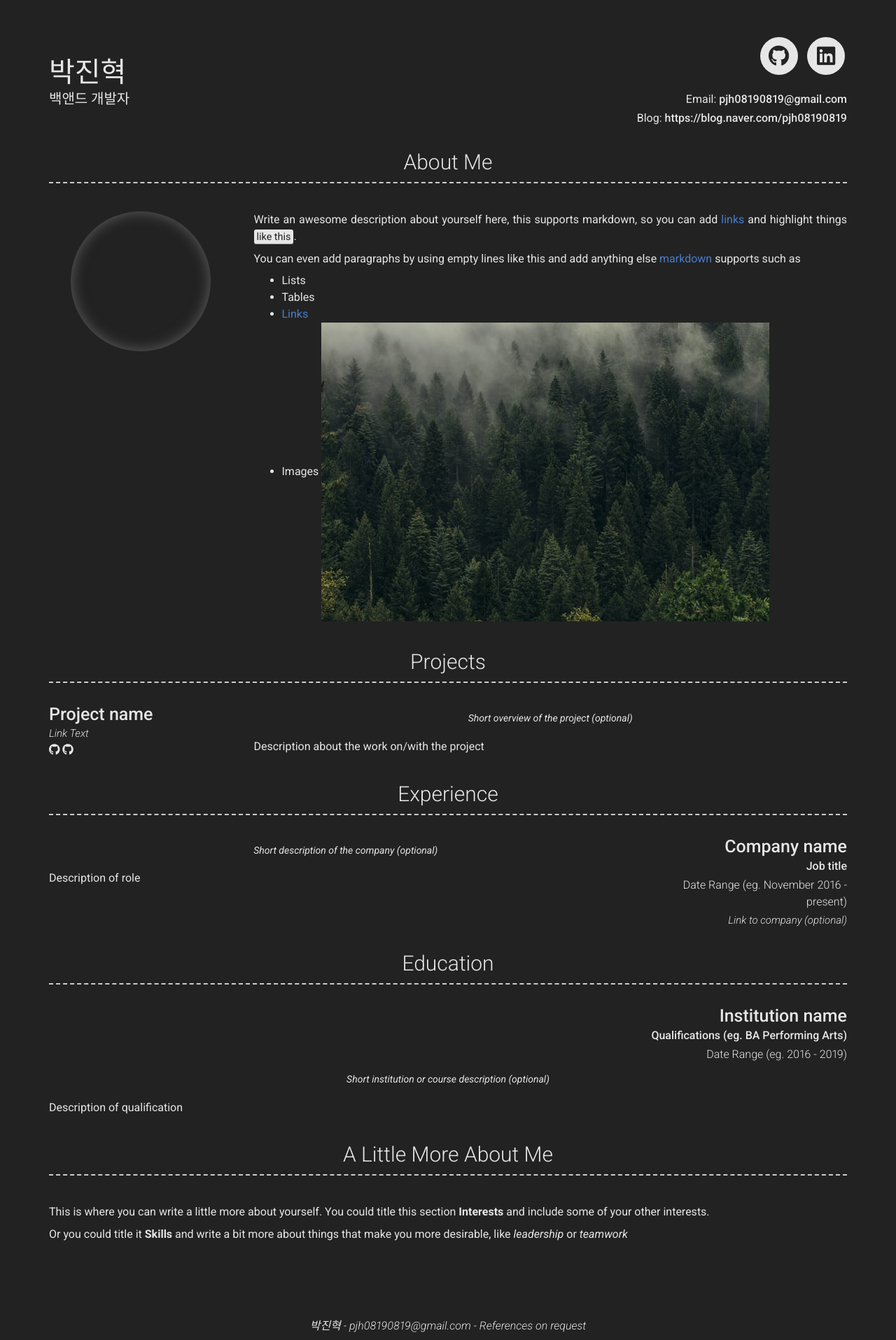
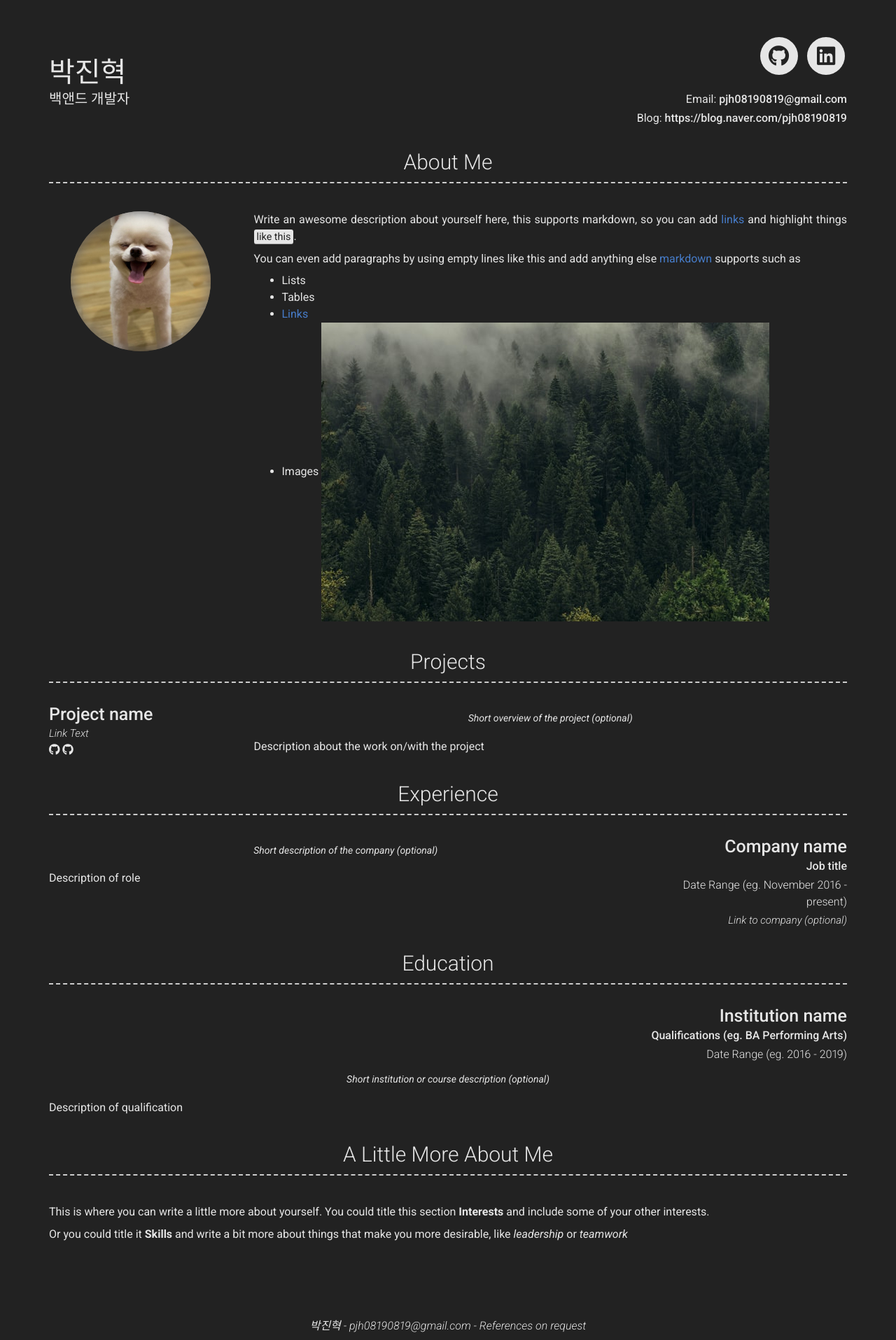
Before and after one commit to JinHyukParkk/JinHyukParkk.github.io, a Jekyll site: the page built from index.md, in a window 1280 px wide. Shown: the whole page at 70% size. Built offline with Jekyll 4.4.1, drawn with Linux system fonts in a browser that asks for light colours; nearby versions of some CDN libraries.

Commit message:
add profile image

```diff
--- a/_config.yml
+++ b/_config.yml
@@ -30,7 +30,7 @@ linkedin_username: 진혁-박-504777130
 
 # About Section
 # about_title: About Me (Use this to override about section title)
-about_profile_image: Directory of profile image (eg. images/profile.jpg)
+about_profile_image: images/ddol.jpeg
 about_content: | # this will include new lines to allow paragraphs
   Write an awesome description about yourself here, this supports markdown, so you can add [links](http://foobar.com) and highlight things <mark>like this</mark>.
 
```
Also changed, not shown: images/ddol.jpeg (added).
